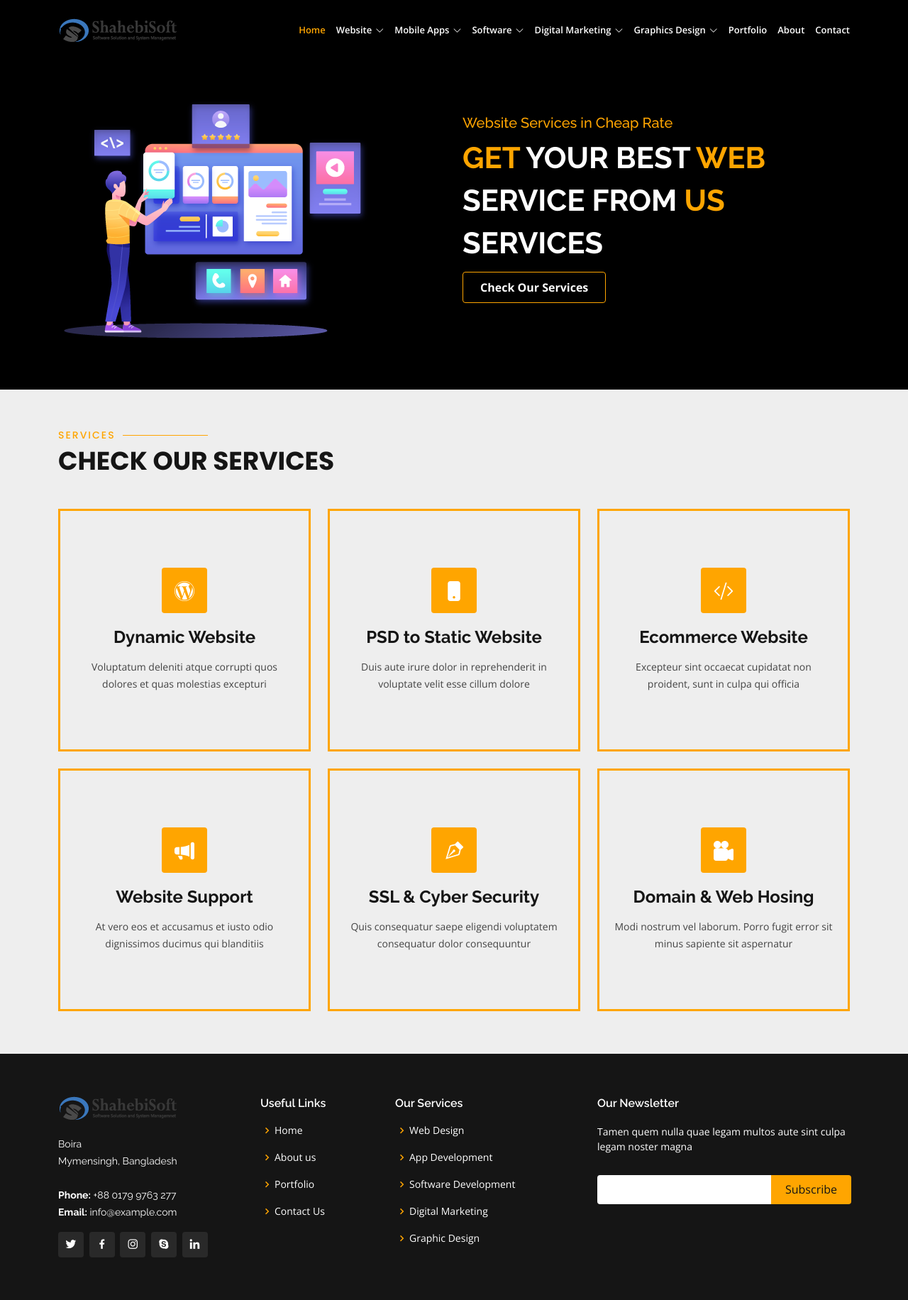
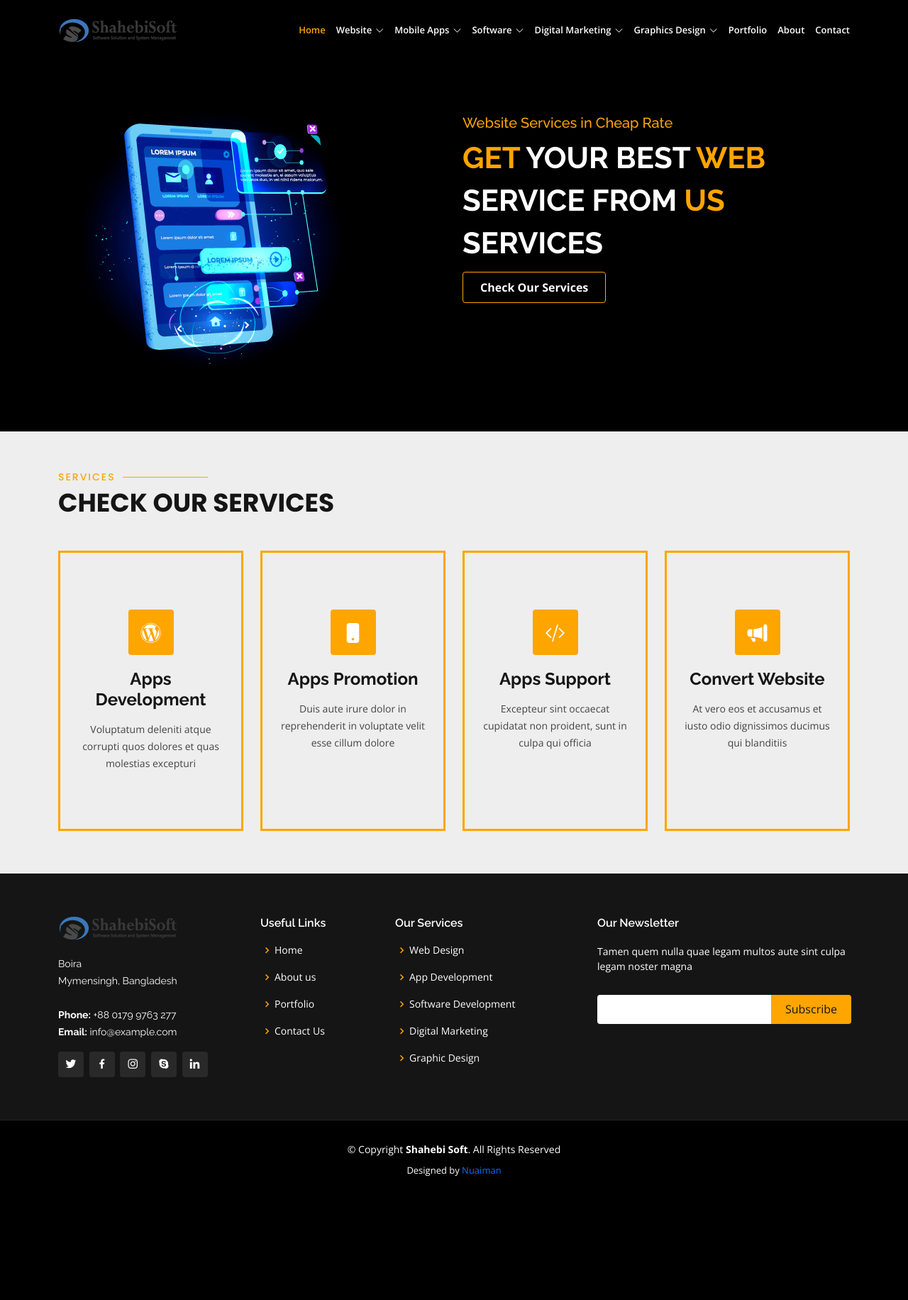
Before and after one commit to nuaiman03/Shahebi, a PHP site: page /mobile-apps.php in a window 1280 px wide. Shown: the top 1832 px of the page at 71% size. After the commit the page ends 1658 px from the top, so only its background shows below. Run offline with PHP 8.4, Linux system fonts and the light colour scheme; some libraries are stand-ins or nearby versions.

Commit message:
update 46

```diff
--- a/mobile-apps.php
+++ b/mobile-apps.php
@@ -6,7 +6,7 @@
     <div class="container" data-aos="fade-up">
         <div class="row content">
             <div class="col-lg-6" data-aos="fade-right">
-                <img src="assets/img/website.png" class="img-fluid" alt="">
+                <img src="assets/img/mobile-apps.png" class="img-fluid" alt="">
             </div>
             <div class="col-lg-6 pt-4 pt-lg-0" data-aos="fade-left">
                 <h5>Website Services in Cheap Rate</h5>
@@ -25,46 +25,32 @@
             <p>Check our Services</p>
         </div>
         <div class="row">
-            <div class="col-lg-4 col-md-6 d-flex align-items-stretch" data-aos="zoom-in" data-aos-delay="100">
+            <div class="col-lg-3 col-md-6 d-flex align-items-stretch" data-aos="zoom-in" data-aos-delay="100">
                 <div class="icon-box">
                     <div class="icon"><i class="bi bi-wordpress"></i></div>
-                    <h4><a href="dynamic-website.php">Dynamic Website</a></h4>
+                    <h4><a href="apps-development.php">Apps Development</a></h4>
                     <p>Voluptatum deleniti atque corrupti quos dolores et quas molestias excepturi</p>
                 </div>
             </div>
-            <div class="col-lg-4 col-md-6 d-flex align-items-stretch mt-4 mt-md-0" data-aos="zoom-in" data-aos-delay="200">
+            <div class="col-lg-3 col-md-6 d-flex align-items-stretch mt-4 mt-md-0" data-aos="zoom-in" data-aos-delay="200">
                 <div class="icon-box">
                     <div class="icon"><i class="bi bi-phone-fill"></i></div>
-                    <h4><a href="psd-to-static-website.php">PSD to Static Website</a></h4>
+                    <h4><a href="apps-promotion.php">Apps Promotion</a></h4>
                     <p>Duis aute irure dolor in reprehenderit in voluptate velit esse cillum dolore</p>
                 </div>
             </div>
-            <div class="col-lg-4 col-md-6 d-flex align-items-stretch mt-4 mt-lg-0" data-aos="zoom-in" data-aos-delay="300">
+            <div class="col-lg-3 col-md-6 d-flex align-items-stretch mt-4 mt-lg-0" data-aos="zoom-in" data-aos-delay="300">
                 <div class="icon-box">
                     <div class="icon"><i class="bi bi-code-slash"></i></div>
-                    <h4><a href="ecommerce-website.php">Ecommerce Website</a></h4>
+                    <h4><a href="apps-support.php">Apps Support</a></h4>
                     <p>Excepteur sint occaecat cupidatat non proident, sunt in culpa qui officia</p>
                 </div>
             </div>
-            <div class="col-lg-4 col-md-6 d-flex align-items-stretch mt-4" data-aos="zoom-in" data-aos-delay="100">
+            <div class="col-lg-3 col-md-6 d-flex align-items-stretch mt-4  mt-lg-0" data-aos="zoom-in" data-aos-delay="100">
                 <div class="icon-box">
                     <div class="icon"><i class="bi bi-megaphone-fill"></i></div>
-                    <h4><a href="website-support.php">Website Support</a></h4>
+                    <h4><a href="convert-website.php">Convert Website</a></h4>
                     <p>At vero eos et accusamus et iusto odio dignissimos ducimus qui blanditiis</p>
-                </div>
-            </div>
-            <div class="col-lg-4 col-md-6 d-flex align-items-stretch mt-4" data-aos="zoom-in" data-aos-delay="200">
-                <div class="icon-box">
-                    <div class="icon"><i class="bi bi-vector-pen"></i></div>
-                    <h4><a href="ssl-&-cyber-security.php">SSL & Cyber Security</a></h4>
-                    <p>Quis consequatur saepe eligendi voluptatem consequatur dolor consequuntur</p>
-                </div>
-            </div>
-            <div class="col-lg-4 col-md-6 d-flex align-items-stretch mt-4" data-aos="zoom-in" data-aos-delay="300">
-                <div class="icon-box">
-                    <div class="icon"><i class="bi bi-camera-reels-fill"></i></div>
-                    <h4><a href="domain-&-web-hosting.php">Domain & Web Hosing</a></h4>
-                    <p>Modi nostrum vel laborum. Porro fugit error sit minus sapiente sit aspernatur</p>
                 </div>
             </div>
         </div>
```
Also changed, not shown: digital-marketing.php (+11 -12 lines), graphics-design.php (+11 -12 lines), index.php (+5 -5 lines), software.php (+4 -25 lines), assets/img/design.png (added), assets/img/digital-marketing.png (added), assets/img/mobile-apps.png (added), assets/img/software.png (added).
